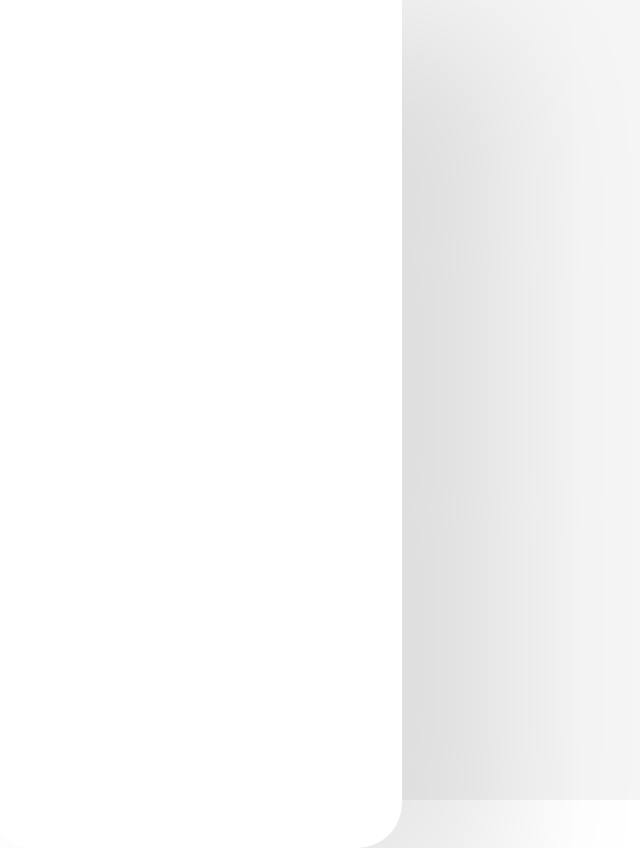
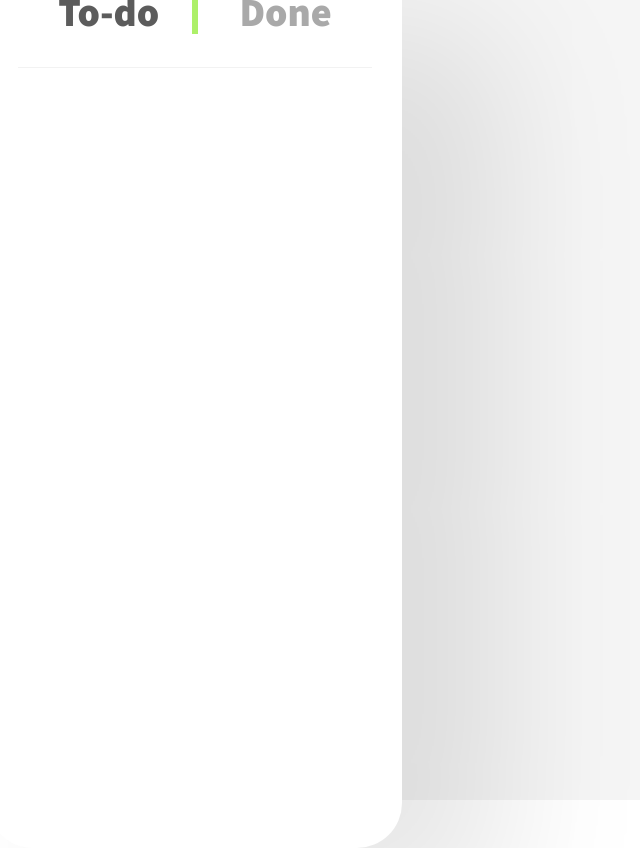
Before and after one commit to AlexanderMelox/todo-list-app, a React (Create React App) app: page / in a window 1280 px wide. Shown: the whole page, without its empty margins (445-1085 px from the left). Built offline with nearby package versions, Linux system fonts and the light colour scheme.

Commit message:
added TodoHeader

```diff
--- a/src/App.js
+++ b/src/App.js
@@ -3,11 +3,13 @@ import './App.css';
 
 import IPhoneX from './components/iPhoneX/iPhoneX';
 import TodoList from './components/TodoList/TodoList';
+import TodoHeader from './components/TodoHeader/TodoHeader';
 
 function App() {
   return (
     <div className="App">
       <IPhoneX className="example">
+        <TodoHeader />
         <TodoList />
       </IPhoneX>
     </div>
--- /dev/null
+++ b/src/components/TodoHeader/TodoHeader.css
@@ -0,0 +1,29 @@
+.TodoHeader {
+  display: flex;
+  position: relative;
+  justify-content: space-around;
+  align-items: center;
+  padding-top: 35px;
+  padding-bottom: 30px;
+  border-bottom: 1px solid var(--ui-light-gray-02);
+}
+
+.TodoHeader__text {
+  font-weight: bold;
+  color: var(--ui-dark-gray-02);
+  font-size: 40px;
+  cursor: pointer;
+}
+
+.TodoHeader__text--active {
+  color: var(--ui-dark-gray-01);
+}
+
+.TodoHeader::after {
+  content: '';
+  display: block;
+  position: absolute;
+  background-color: var(--color-primary);
+  width: 6px;
+  height: 43px;
+}
--- /dev/null
+++ b/src/components/TodoHeader/TodoHeader.js
@@ -0,0 +1,11 @@
+import React from 'react';
+import './TodoHeader.css';
+
+const TodoHeader = props => (
+  <div className="TodoHeader">
+    <span className="TodoHeader__text TodoHeader__text--active">To-do</span>
+    <span className="TodoHeader__text">Done</span>
+  </div>
+);
+
+export default TodoHeader;
--- /dev/null
+++ b/src/components/TodoList/TodoList.css
@@ -0,0 +1,4 @@
+.TodoList {
+  width: 100%;
+  height: calc(100% - 116px);
+}
--- a/src/components/TodoList/TodoList.js
+++ b/src/components/TodoList/TodoList.js
@@ -1,11 +1,9 @@
 import React from 'react';
 
+import './TodoList.css';
+
 const TodoList = props => {
-  return (
-    <div className="TodoList">
-      <h1>TodoList component</h1>
-    </div>
-  );
+  return <div className="TodoList" />;
 };
 
 export default TodoList;
--- a/src/components/iPhoneX/iPhoneX.css
+++ b/src/components/iPhoneX/iPhoneX.css
@@ -5,4 +5,6 @@
   border-radius: 45px;
   box-shadow: 100px 75px 150px rgba(0, 0, 0, 0.1);
   overflow-x: hidden;
+  padding-left: 30px;
+  padding-right: 30px;
 }
--- a/src/index.css
+++ b/src/index.css
@@ -1,12 +1,15 @@
+@import url('https://fonts.googleapis.com/css?family=Source+Sans+Pro:400,600,900&display=swap');
+
 /* Color variables */
 :root {
   --lime-green: #adf069;
   --ui-light-gray-01: #f5f5f5;
+  --ui-light-gray-02: #f2f2f2;
   --ui-dark-gray-01: #5c5c5c;
   --ui-dark-gray-02: #a9a9a9;
 
   --color-primary: var(--lime-green);
-  --text-color: var(--ui-dark-gray-02);
+  --text-color: var(--ui-dark-gray-01);
   --app-background-color: var(--ui-light-gray-01);
 }
 
@@ -20,11 +23,12 @@
 
 html {
   box-sizing: border-box;
+  color: var(--text-color);
 }
 
 body {
-  font-family: 'Avenir Next', -apple-system, BlinkMacSystemFont, 'Segoe UI', 'Roboto', 'Oxygen', 'Ubuntu', 'Cantarell',
-    'Fira Sans', 'Droid Sans', 'Helvetica Neue', sans-serif;
+  font-family: 'Source Sans Pro', 'Avenir Next', -apple-system, BlinkMacSystemFont, 'Segoe UI', 'Roboto', 'Oxygen',
+    'Ubuntu', 'Cantarell', 'Fira Sans', 'Droid Sans', 'Helvetica Neue', sans-serif;
   -webkit-font-smoothing: antialiased;
   -moz-osx-font-smoothing: grayscale;
 }
```
